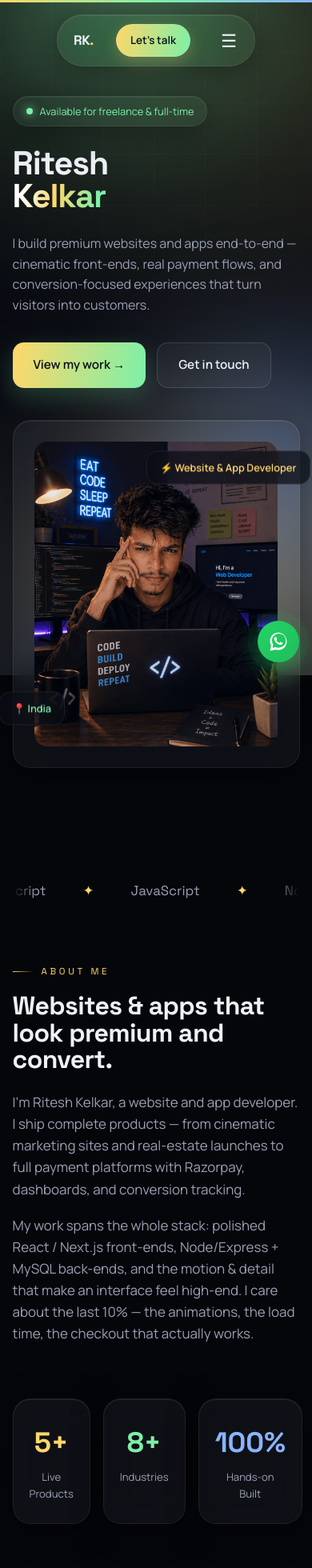
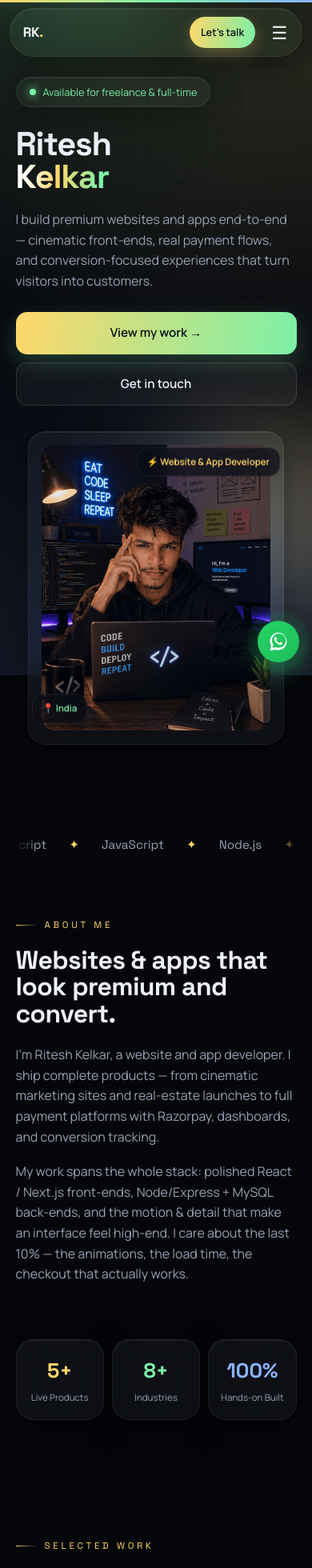
Before and after one commit to cyberking-coder/Ritesh_Portfolio2, a React (Vite) app: page / in a window 390 px wide. Shown: the top 1960 px of the page at 80% size. Built offline with nearby package versions, Linux system fonts and the light colour scheme.

Commit message:
Improve mobile responsiveness across all sections
Co-Authored-By: Claude Opus 5 <noreply@anthropic.com>
Claude-Session: https://claude.ai/code/session_01AWeA5VYstDm9owqjRyuW5v

```diff
--- a/src/App.css
+++ b/src/App.css
@@ -318,3 +318,83 @@
   .lb-nav { width: 38px; height: 38px; font-size: 1.3rem; }
   .lightbox-img { max-height: 50vh; }
 }
+
+/* ========================= MOBILE PASS ========================= */
+@media (max-width: 900px) {
+  /* dynamic viewport height so mobile browser chrome doesn't clip the hero */
+  .hero { min-height: 100svh; padding-top: 104px; }
+  .hero-card { margin-inline: auto; }
+  /* orbs are huge on small screens — tone them down */
+  .orb-1, .orb-2, .orb-3 { width: 320px; height: 320px; filter: blur(60px); opacity: 0.4; }
+  .bg-grid { background-size: 44px 44px; }
+}
+
+@media (max-width: 780px) {
+  .nav { top: 10px; }
+  .nav-inner { gap: 10px; padding: 8px 8px 8px 16px; width: min(94%, 520px); }
+  .nav-cta { margin-left: auto; padding: 9px 14px; font-size: 0.8rem; }
+  .mobile-menu a { font-size: 1.35rem; }
+}
+
+@media (max-width: 640px) {
+  .container { width: min(90%, var(--maxw)); }
+
+  /* hero */
+  .hero { padding-top: 96px; }
+  .hero-grid { gap: 32px; }
+  .hero-sub { margin: 20px 0 26px; }
+  .hero-actions { gap: 10px; }
+  .hero-actions .btn { flex: 1 1 100%; justify-content: center; padding: 14px 20px; }
+  .hero-card { padding: 16px; max-width: 320px; }
+  /* keep the floating chips inside the viewport */
+  .hero-card .chip { padding: 8px 12px; font-size: 0.72rem; }
+  .chip-1 { top: 26px; right: 4px; }
+  .chip-2 { bottom: 34px; left: 4px; }
+  .marquee-strip { margin-top: 44px; }
+  .marquee-track { gap: 28px; }
+  .marquee-track span { gap: 28px; font-size: 0.95rem; }
+
+  /* about */
+  .about-copy p { font-size: 1rem; }
+  .stats { grid-template-columns: repeat(3, 1fr); gap: 10px; }
+  .stat { padding: 18px 8px; }
+  .stat .value { font-size: 1.6rem; }
+  .stat .label { font-size: 0.72rem; }
+
+  /* projects */
+  .projects-head { margin-bottom: 30px; }
+  .projects-grid { gap: 18px; }
+  .project-media { aspect-ratio: 16/11; }
+  .project-poster { padding: 22px 24px; }
+  .project-body { padding: 18px 20px 22px; margin-top: -56px; }
+  .project-title { font-size: 1.25rem; }
+  .project-desc { font-size: 0.92rem; margin: 10px 0 14px; }
+  .project-links { flex-wrap: wrap; }
+  .plink { flex: 1 1 auto; justify-content: center; }
+
+  /* skills */
+  .skill-pill { padding: 10px 16px; font-size: 0.88rem; }
+
+  /* contact */
+  .contact-card p { font-size: 1rem; }
+  .contact-actions .btn { flex: 1 1 100%; justify-content: center; }
+  .socials { gap: 10px; }
+  .social { min-width: 0; flex: 1 1 100%; padding: 14px 18px; }
+
+  /* lightbox */
+  .lightbox { padding: 10px; }
+  .lightbox-inner { width: 100%; max-height: 94svh; padding: 14px; gap: 12px; border-radius: 18px; }
+  .lightbox-head { flex-wrap: wrap; gap: 10px; }
+  .lightbox-title { font-size: 1.15rem; }
+  .lightbox-actions { width: 100%; justify-content: space-between; }
+  .lightbox-actions .plink { flex: 1 1 auto; }
+  .lb-thumb { width: 72px; height: 46px; }
+}
+
+/* touch devices: hover lifts stick on tap, so drop them */
+@media (hover: none) {
+  .project-card:hover { transform: none; }
+  .btn:hover, .plink.live:hover, .skill-pill:hover, .social:hover, .nav-cta:hover { transform: none; }
+  /* badge is always visible without hover — move it clear of the card copy */
+  .project-gallery-badge { opacity: 1; transform: none; top: 16px; left: 16px; bottom: auto; }
+}
```
